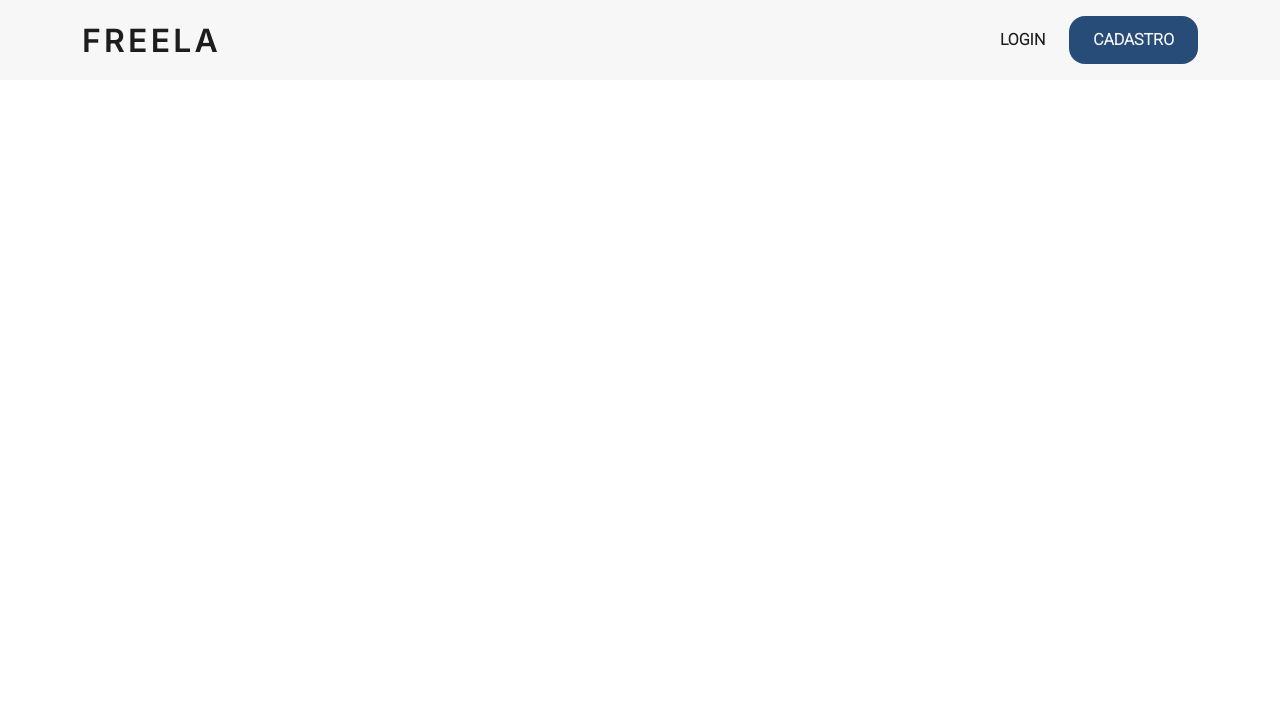
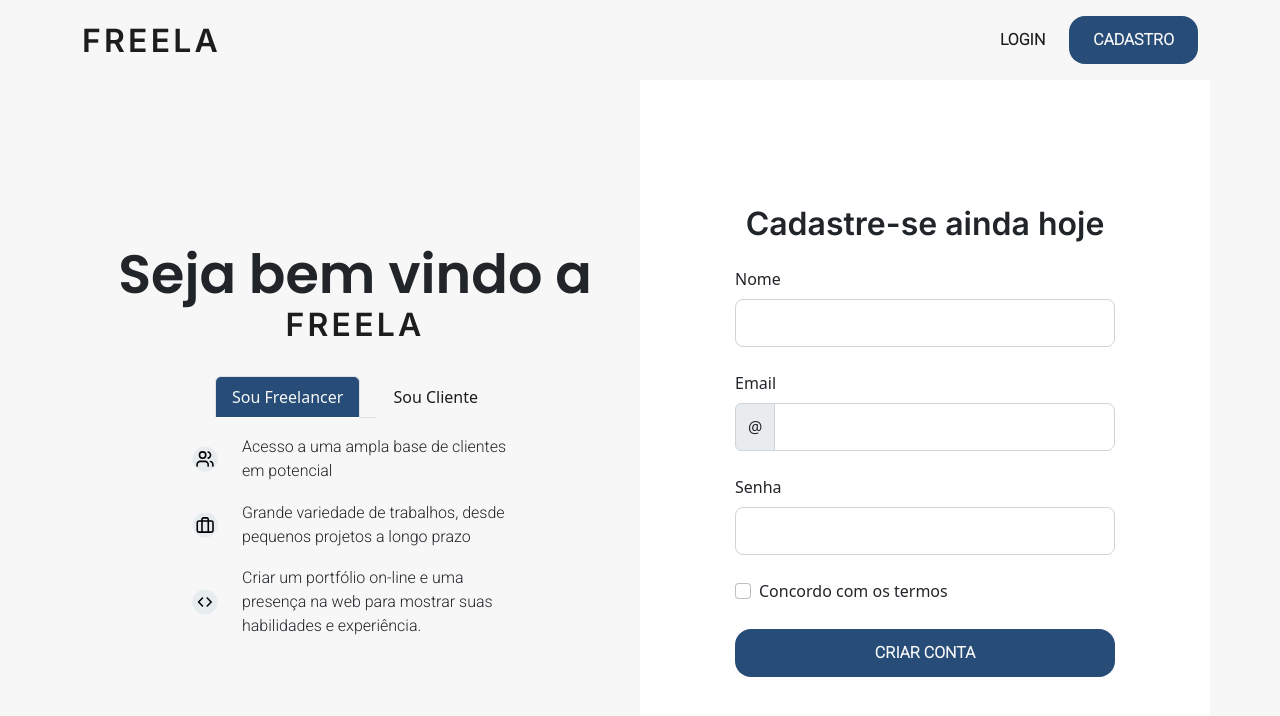
Before and after one commit to FREELA-sptech/FREELA-Web, a React (Vite) app: page /cadastro in a window 1280 px wide. Shown: the top 716 px of the page. Built offline with nearby package versions, Linux system fonts and the light colour scheme.

Commit message:
adiciona tela de cadastro já integrada com o endpoint de cadastro

```diff
--- a/package.json
+++ b/package.json
@@ -9,6 +9,7 @@
     "preview": "vite preview"
   },
   "dependencies": {
+    "axios": "^1.3.5",
     "bootstrap": "^5.2.3",
     "react": "^18.2.0",
     "react-bootstrap": "^2.7.2",
--- a/src/AppRoutes.tsx
+++ b/src/AppRoutes.tsx
@@ -2,12 +2,14 @@ import { BrowserRouter, Route, Routes } from 'react-router-dom'
 
 import Header from './shared/components/Header/Header'
 import Home from './pages/home/Home'
+import Cadastro from './pages/Cadastro/Cadastro'
 
 const AppRoutes = () => (
   <BrowserRouter>
     <Header></Header>
     <Routes>
       <Route path="/" element={<Home />} />
+      <Route path="/cadastro" element={<Cadastro/>}/>
     </Routes>
   </BrowserRouter>
 )
--- /dev/null
+++ b/src/pages/Cadastro/Cadastro.tsx
@@ -0,0 +1,110 @@
+import "./style.scss";
+import { Col, Container, Row, Form, Tabs, Tab, InputGroup } from "react-bootstrap";
+import { useNavigate } from "react-router-dom";
+import { useState } from "react";
+import ButtonBase from "../../shared/components/ButtonBase/ButtonBase";
+import BenefitsCard from "../home/components/BenefitsCard/BenefitsCard";
+import { createUser } from "../../services/userService";
+
+function Cadastro() {
+    const navigate = useNavigate();
+    const [formData, setFormData] = useState({
+        name: "",
+        email: "",
+        password: "",
+
+    })
+    const handleInputChange = (event: React.ChangeEvent<HTMLInputElement>) => {
+        const { name, value } = event.target;
+        setFormData({ ...formData, [name]: value });
+    }
+    const handleSubmit = async (event: React.FormEvent<HTMLFormElement>) => {
+        event.preventDefault();
+        try {
+           const response = await createUser(formData);
+            alert("CADASTRADO");
+        } catch (error) {
+            alert(error)
+        }
+
+    };
+    return (
+        <Container fluid className="cadastro-background">
+            <Container>
+                <Row className="content d-flex align-items-stretch">
+                    <Col className="image-section d-none d-lg-flex flex-column align-items-center justify-content-center gap-3" md={12} lg={6}>
+                        <h1 className="big-title text-center">Seja bem vindo a <h1 className="logo">freela</h1></h1>
+                        <Tabs
+                            className="gap-3"
+                            defaultActiveKey="freelancer"
+                            transition={true}
+                            id="personas"
+                            fill
+                        >
+                            <Tab eventKey="freelancer" title="Sou Freelancer" tabClassName="painel">
+                                <BenefitsCard iconPath="/assets/icons/users.svg" label="Acesso a uma ampla base de clientes em potencial" />
+                                <BenefitsCard iconPath="/assets/icons/bag.svg" label="Grande variedade de trabalhos, desde pequenos projetos a longo prazo" />
+                                <BenefitsCard iconPath="/assets/icons/arrows.svg" label="Criar um portfólio on-line e uma presença na web para mostrar suas habilidades e experiência." />
+                            </Tab>
+                            <Tab eventKey="cliente" title="Sou Cliente" tabClassName="painel">
+                                <BenefitsCard iconPath="/assets/icons/dollar.svg" label="Economia em relação a contratação de um funcionário em tempo integral" />
+                                <BenefitsCard iconPath="/assets/icons/users.svg" label="Freelancers com habilidades especializadas em áreas específicas" />
+                                <BenefitsCard iconPath="/assets/icons/add.svg" label="Maior flexibilidade de orçamento e necessidades de negócios." />
+                            </Tab>
+                        </Tabs>
+                    </Col>
+                    <Col md={12} lg={6} className="container-form d-flex flex-column justify-content-center align-items-center">
+                        <h1 className="title text-center">Cadastre-se ainda hoje</h1>
+                        <Form onSubmit={handleSubmit} className="form d-flex flex-column col-xs-12 col-md-10 col-lg-8">
+                            <Form.Group>
+                                <Form.Label>
+                                    Nome
+                                </Form.Label>
+                                <Form.Control onChange={handleInputChange} name="name" size="lg" type="name" required />
+                            </Form.Group>
+                            <Form.Group>
+                                <Form.Label>
+                                    Email
+                                </Form.Label>
+                                <InputGroup hasValidation>
+                                    <InputGroup.Text id="inputGroupPrepend">@</InputGroup.Text>
+                                    <Form.Control
+                                    onChange={handleInputChange}
+                                        name="email"
+                                        size="lg"
+                                        type="text"
+                                        placeholder=""
+                                        aria-describedby="inputGroupPrepend"
+                                        required
+                                    />
+                                    <Form.Control.Feedback type="invalid">
+                                        Email inválido
+                                    </Form.Control.Feedback>
+                                </InputGroup>
+                            </Form.Group>
+                            <Form.Group>
+                                <Form.Label>
+                                    Senha
+                                </Form.Label>
+                                <Form.Control
+                                onChange={handleInputChange}
+                                    size="lg"
+                                    type="password"
+                                    name="password"
+                                    required
+                                />
+                            </Form.Group>
+                            <Form.Group>
+                                <Form.Check type="checkbox" label="Concordo com os termos" />
+                            </Form.Group>
+                            <button className="button-base primary-standart" type="submit">Criar conta</button>
+                        </Form>
+                    </Col>
+                </Row>
+            </Container>
+
+        </Container>
+    )
+}
+
+export default Cadastro;
--- /dev/null
+++ b/src/pages/Cadastro/style.scss
@@ -0,0 +1,39 @@
+.cadastro{
+    &-background{
+        background-color: var(--background-color);
+
+        .content{
+            min-height: calc(100vh - 80px);
+        }
+        .container-form{
+            padding: 2rem 0rem;
+            gap: 1rem;
+            background-color: #fff;
+        }
+        .form{
+            gap: 1.5rem;
+            .form-control:focus{
+                background-color: var(--background-color);
+                outline: none;
+            }
+        }
+        .image-section{
+            background-color: var(--background-color);
+            .tab-content > .active {
+                display: flex;
+                flex-direction: column;
+                gap: 1rem;
+            }
+            .painel{
+                background-color: var(--background-color);
+                color: var(--text-color);
+
+            }
+            .painel.active{
+                background-color: var(--dark-contrast-color);
+                color: var(--background-color);
+
+            }
+        }
+    }
+}
--- /dev/null
+++ b/src/services/api.ts
@@ -0,0 +1,11 @@
+import axios from "axios";
+
+const api = axios.create({
+    baseURL: "http://localhost:8080/",
+    withCredentials: true,
+    headers: {
+        'Access-Control-Allow-Origin': '*',
+    },
+})
+
+export default api;
--- /dev/null
+++ b/src/services/userService.ts
@@ -0,0 +1,7 @@
+import api from "./api";
+
+export async function createUser(userData: any){
+
+    const response = await api.post("/users",userData);
+    return response.data;
+}
```
Also changed, not shown: 2 other files (tests, documents, lock files or other folders).
